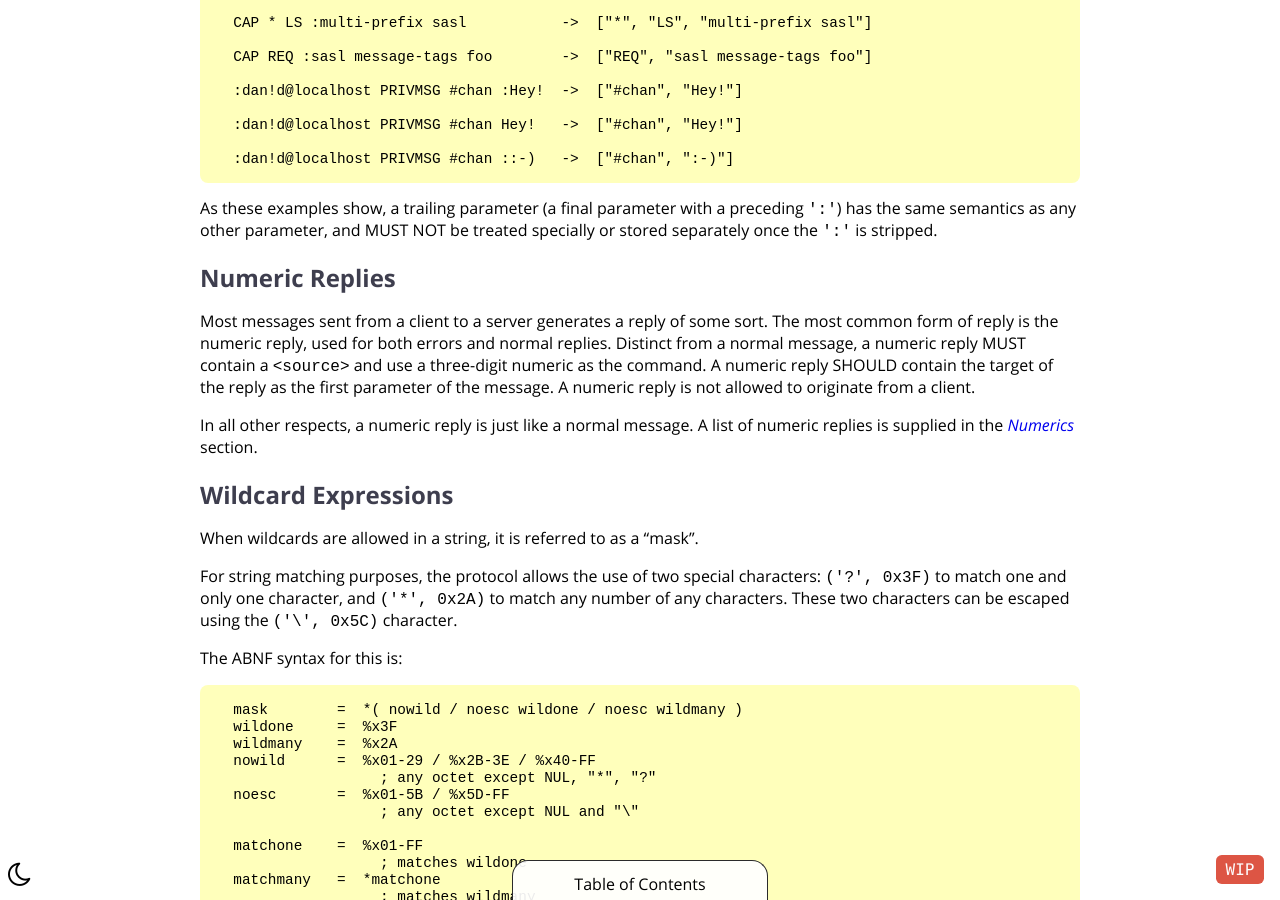
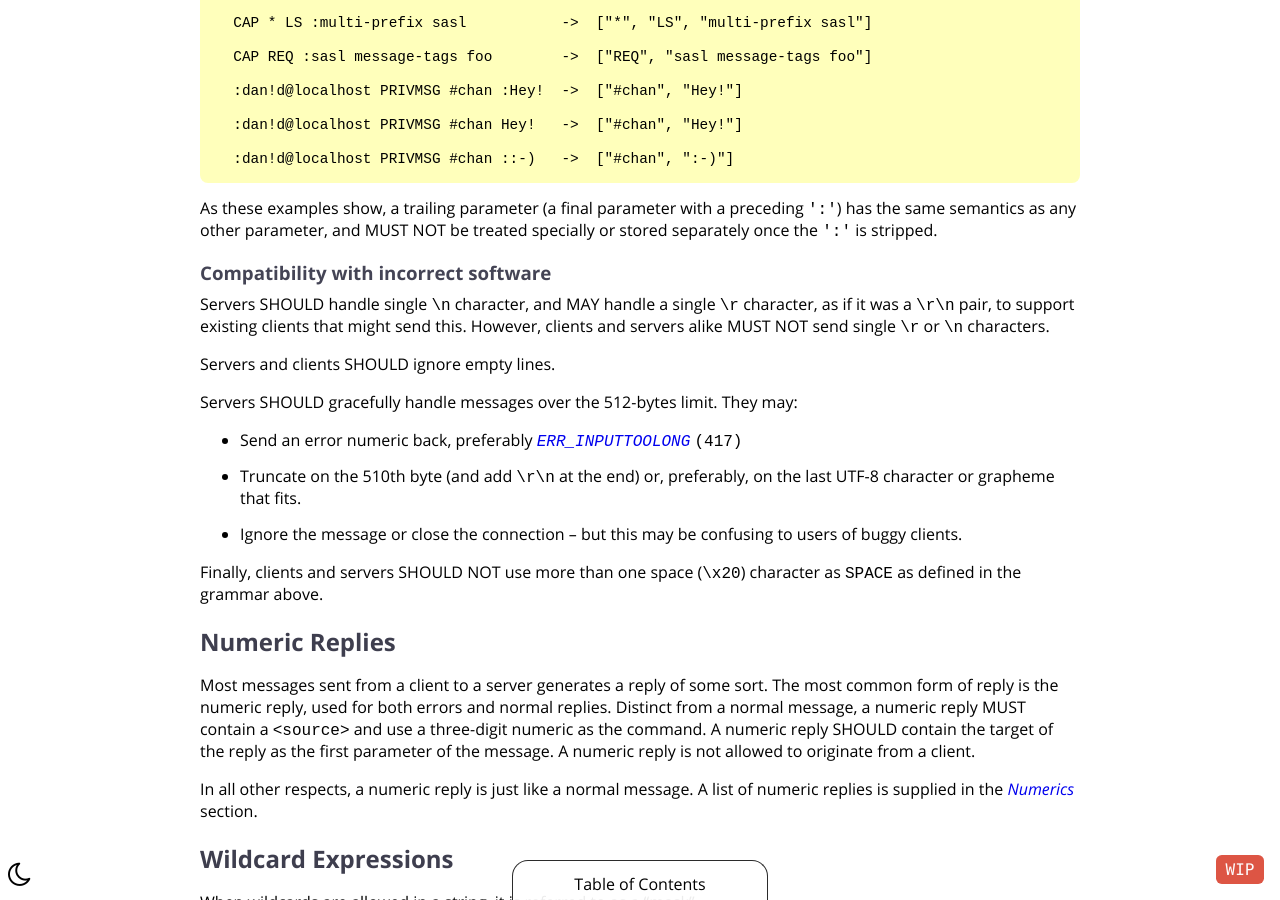
Before and after one commit to ircdocs/modern-irc, a Jekyll site: the page built from index.md, in a window 1280 px wide and 900 px high, scrolled down 9761 px. Built offline with Jekyll 4.4.1, drawn with Linux system fonts in a browser that asks for light colours; some of the changed text lies outside the part shown.

Commit message:
Specify how to handle broken messages. (#153)
* Specify how to handle broken messages.

Handling of oversized messages in clients is intentionally left unspecified,
because I don't think it makes much sense to specify it as it's a UI issue.

* Minor wording change, the original wording reads to me like a step-by-step list of how to respond, this makes it a little more clear that each one's separate.

Co-authored-by: Daniel Oaks <daniel@danieloaks.net>

* Update index.md

Co-authored-by: tommyrot <jos@dutnie.nl>

* Also specify that the SPACE between verb/params/... should not be more than one char.

* Specify ERR_INPUTTOOLONG as the numeric reply

* Fix order of numerics

* Use MAY for `\r`

Co-authored-by: Daniel Oaks <daniel@danieloaks.net>
Co-authored-by: tommyrot <jos@dutnie.nl>

```diff
--- a/_includes/modern-appendix.md
+++ b/_includes/modern-appendix.md
@@ -768,6 +768,12 @@ Indicates that the `JOIN` command failed because the client has joined their max
 
 Indicates a PING or PONG message missing the originator parameter which is required by old IRC servers.
 Nowadays, this may be used by some servers when the PING `<token>` is empty.
+
+{% numericheader ERR_INPUTTOOLONG %}
+
+      "<client> :Input line was too long"
+
+Indicates a given line does not follow the specified size limits (512 bytes for the main section, 4094 or 8191 bytes for the tag section).
 
 {% numericheader ERR_UNKNOWNCOMMAND %}
 
--- a/index.md
+++ b/index.md
@@ -372,6 +372,19 @@ Here are some examples of messages and how the parameters would be represented a
 
 As these examples show, a trailing parameter (a final parameter with a preceding `':'`) has the same semantics as any other parameter, and MUST NOT be treated specially or stored separately once the `':'` is stripped.
 
+### Compatibility with incorrect software
+
+Servers SHOULD handle single `\n` character, and MAY handle a single `\r` character, as if it was a `\r\n` pair, to support existing clients that might send this. However, clients and servers alike MUST NOT send single `\r` or `\n` characters.
+
+Servers and clients SHOULD ignore empty lines.
+
+Servers SHOULD gracefully handle messages over the 512-bytes limit. They may:
+
+* Send an error numeric back, preferably {% numeric ERR_INPUTTOOLONG %}
+* Truncate on the 510th byte (and add `\r\n` at the end) or, preferably, on the last UTF-8 character or grapheme that fits.
+* Ignore the message or close the connection – but this may be confusing to users of buggy clients.
+
+Finally, clients and servers SHOULD NOT use more than one space (`\x20`) character as `SPACE` as defined in the grammar above.
 
 ## Numeric Replies
 
```
